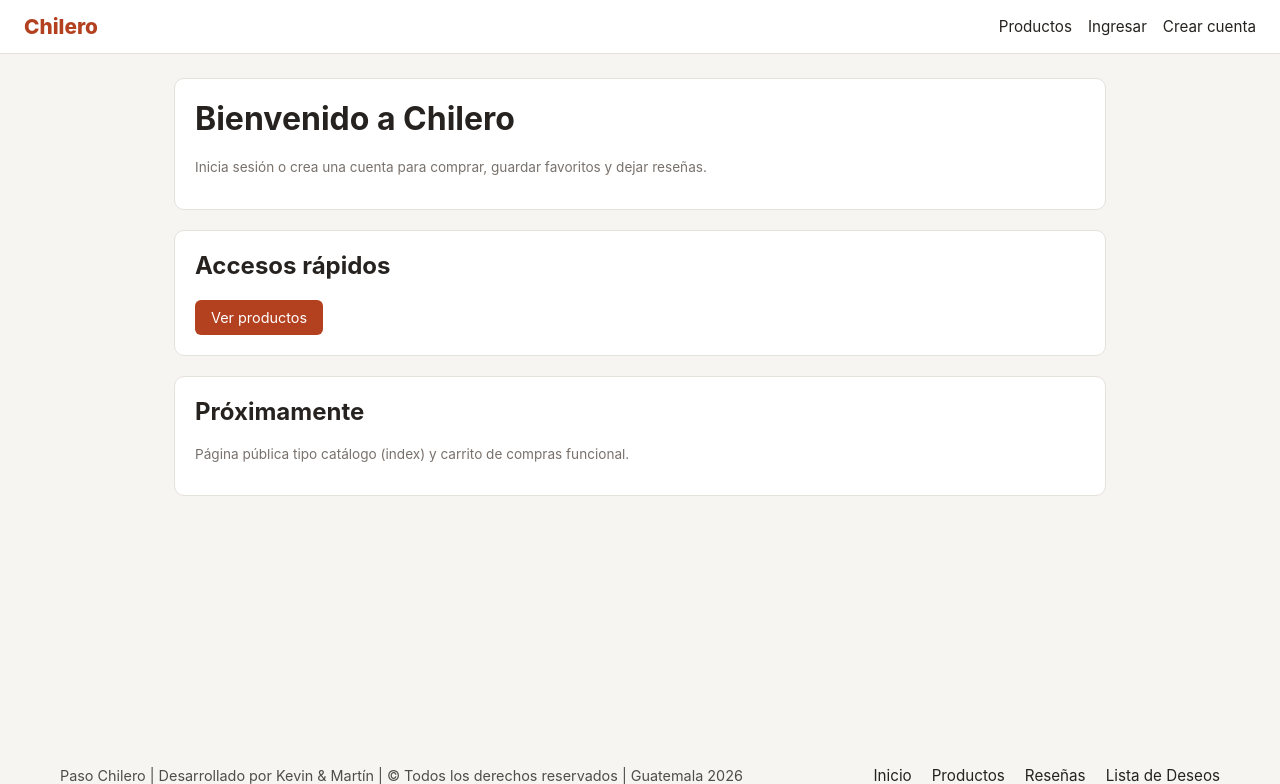
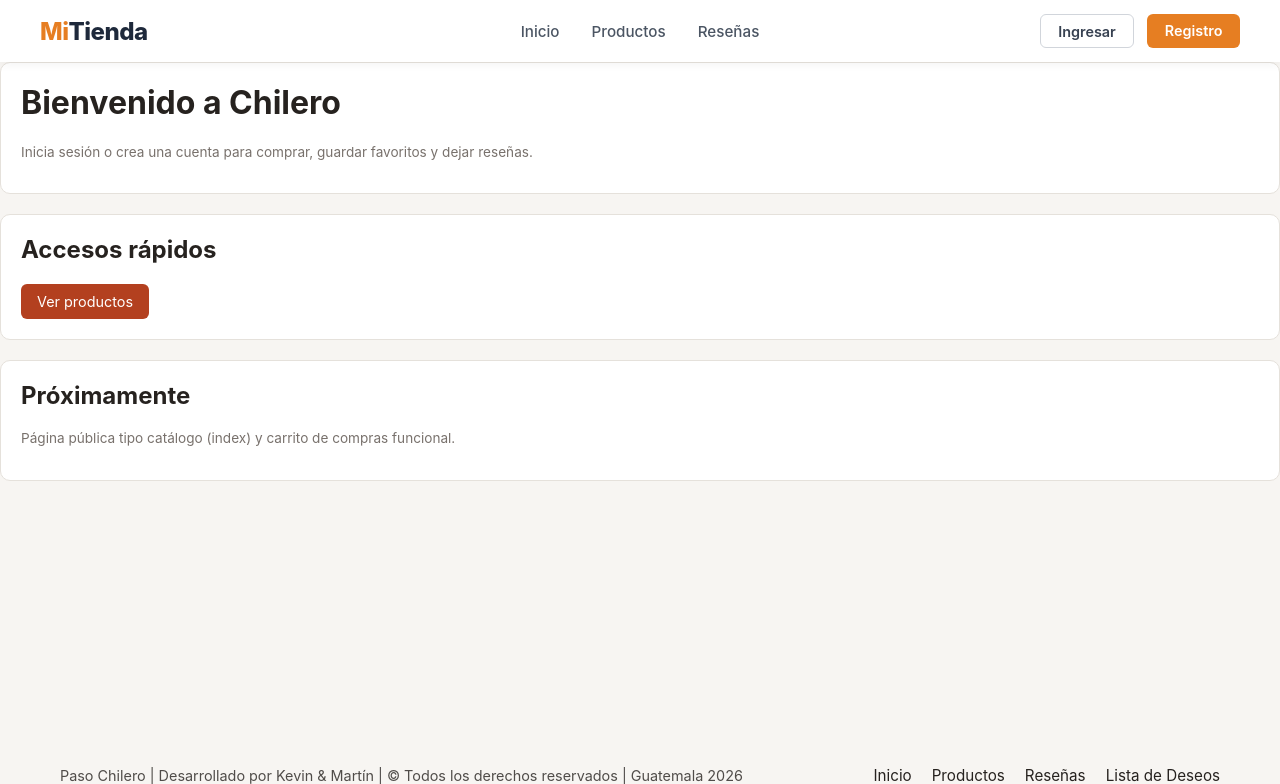
Before and after one commit to ejmgl-glitch/Proyecto_Final, a PHP site: page / in a window 1280 px wide. Shown: the top 784 px of the page. Run offline with PHP 8.4, Linux system fonts and the light colour scheme.

Commit message:
Creacion de componente header (React)

```diff
--- /dev/null
+++ b/assets/js/components/Header.jsx
@@ -0,0 +1,117 @@
+const { useState } = React;
+
+const Header = ({ user, baseUrl = '/' }) => {
+    const [isMenuOpen, setIsMenuOpen] = useState(false);
+
+    const toggleMenu = () => {
+        setIsMenuOpen(!isMenuOpen);
+    };
+
+    const cleanBase = baseUrl.endsWith('/') ? baseUrl : baseUrl + '/';
+
+    return (
+        <header className="main-navbar">
+            <div className="navbar-container">
+                {/* 1. Izquierda: Logotipo */}
+                <div className="navbar-brand-wrapper">
+                    <a href={`${cleanBase}index.php`} className="navbar-brand">
+                        <span className="brand-highlight">Mi</span>Tienda
+                    </a>
+                </div>
+
+                {/* Botón responsive para móviles */}
+                <button
+                    className="navbar-toggler"
+                    onClick={toggleMenu}
+                    aria-label="Alternar navegación"
+                >
+                    <span className="toggler-icon">{isMenuOpen ? '✕' : '☰'}</span>
+                </button>
+
+                {/* 2. Centro: Navegación */}
+                <nav className={`nav-menu ${isMenuOpen ? 'active' : ''}`}>
+                    <ul className="nav-list">
+                        <li className="nav-item">
+                            <a href={`${cleanBase}index.php`} className="nav-link">Inicio</a>
+                        </li>
+                        <li className="nav-item">
+                            <a href={`${cleanBase}productos/index.php`} className="nav-link">Productos</a>
+                        </li>
+                        <li className="nav-item">
+                            <a href={`${cleanBase}reviews/index.php`} className="nav-link">Reseñas</a>
+                        </li>
+
+                        {user && (
+                            <li className="nav-item">
+                                <a href={`${cleanBase}wishlist/index.php`} className="nav-link">Favoritos</a>
+                            </li>
+                        )}
+
+                        {user && (user.rol === 'admin' || user.role === 'admin') && (
+                            <li className="nav-item">
+                                <a href={`${cleanBase}usuarios/index.php`} className="nav-link badge-admin">
+                                    Usuarios
+                                </a>
+                            </li>
+                        )}
+                    </ul>
+
+                    {/* Autenticación en menú móvil */}
+                    <div className="mobile-auth-wrapper">
+                        {user ? (
+                            <div className="user-profile">
+                                <span className="user-greeting">
+                                    Hola, <strong>{user.nombre || user.username || 'Usuario'}</strong>
+                                </span>
+                                <a href={`${cleanBase}auth/logout.php`} className="btn-logout">
+                                    Salir
+                                </a>
+                            </div>
+                        ) : (
+                            <div className="auth-buttons">
+                                <a href={`${cleanBase}auth/login.php`} className="btn-login">Ingresar</a>
+                                <a href={`${cleanBase}auth/register.php`} className="btn-register">Registro</a>
+                            </div>
+                        )}
+                    </div>
+                </nav>
+
+                {/* 3. Derecha: Sesión y salida (Escritorio) */}
+                <div className="navbar-auth-wrapper">
+                    {user ? (
+                        <div className="user-profile">
+                            <span className="user-greeting">
+                                Hola, <strong>{user.nombre || user.username || 'Usuario'}</strong>
+                            </span>
+                            <a href={`${cleanBase}auth/logout.php`} className="btn-logout">
+                                Salir
+                            </a>
+                        </div>
+                    ) : (
+                        <div className="auth-buttons">
+                            <a href={`${cleanBase}auth/login.php`} className="btn-login">Ingresar</a>
+                            <a href={`${cleanBase}auth/register.php`} className="btn-register">Registro</a>
+                        </div>
+                    )}
+                </div>
+            </div>
+        </header>
+    );
+};
+
+const headerRootElement = document.getElementById('react-header');
+
+if (headerRootElement) {
+    const rawUserData = headerRootElement.getAttribute('data-user');
+    const baseUrlData = headerRootElement.getAttribute('data-baseurl') || '/';
+
+    let parsedUser = null;
+    try {
+        parsedUser = rawUserData ? JSON.parse(rawUserData) : null;
+    } catch (e) {
+        console.error("Error parseando datos de usuario en Header:", e);
+    }
+
+    const root = ReactDOM.createRoot(headerRootElement);
+    root.render(<Header user={parsedUser} baseUrl={baseUrlData} />);
+}
--- a/assets/style.css
+++ b/assets/style.css
@@ -115,7 +115,7 @@ textarea { resize: vertical; min-height: 70px; }
 
 
 
-/* FOOTER */
+/* FOOTER (REACT) */
 #react-footer-root {
     position: fixed !important;
     bottom: 0;
@@ -123,3 +123,198 @@ textarea { resize: vertical; min-height: 70px; }
     width: 100%;
     z-index: 1000;
 }
+
+
+
+
+
+/* HEADER (REACT)*/
+.main-navbar {
+    background-color: #ffffff;
+    box-shadow: 0 2px 10px rgba(0, 0, 0, 0.05);
+    position: sticky;
+    top: 0;
+    z-index: 1000;
+    width: 100%;
+}
+
+.navbar-container {
+    width: 100%;
+    box-sizing: border-box;
+    padding: 0.9rem 2.5rem;
+    display: grid;
+    grid-template-columns: 1fr auto 1fr;
+    align-items: center;
+}
+
+.navbar-brand-wrapper {
+    justify-self: start;
+}
+
+.navbar-brand {
+    font-size: 1.5rem;
+    font-weight: 800;
+    text-decoration: none;
+    color: #1e293b;
+    letter-spacing: -0.5px;
+}
+
+.brand-highlight {
+    color: #e67e22;
+}
+
+.nav-menu {
+    justify-self: center;
+}
+
+.nav-list {
+    list-style: none;
+    display: flex;
+    align-items: center;
+    gap: 2rem;
+    margin: 0;
+    padding: 0;
+}
+
+.nav-link {
+    text-decoration: none;
+    color: #4b5563;
+    font-size: 0.95rem;
+    font-weight: 500;
+    transition: color 0.2s ease;
+}
+
+.nav-link:hover {
+    color: #e67e22;
+}
+
+.badge-admin {
+    background-color: #fcefe7;
+    color: #d35400 !important;
+    padding: 0.25rem 0.6rem;
+    border-radius: 4px;
+    font-weight: 600;
+}
+
+/* 3. Derecha */
+.navbar-auth-wrapper {
+    justify-self: end;
+    display: flex;
+    align-items: center;
+}
+
+.user-profile {
+    display: flex;
+    align-items: center;
+    gap: 1rem;
+}
+
+.user-greeting {
+    font-size: 0.95rem;
+    color: #374151;
+}
+
+.auth-buttons {
+    display: flex;
+    gap: 0.8rem;
+}
+
+.btn-login, .btn-register, .btn-logout {
+    text-decoration: none;
+    padding: 0.45rem 1.1rem;
+    border-radius: 6px;
+    font-size: 0.9rem;
+    font-weight: 600;
+    transition: all 0.2s ease;
+    display: inline-block;
+}
+
+.btn-login {
+    color: #374151;
+    border: 1px solid #d1d5db;
+}
+
+.btn-login:hover {
+    background-color: #f3f4f6;
+}
+
+.btn-register {
+    background-color: #e67e22;
+    color: #ffffff;
+}
+
+.btn-register:hover {
+    background-color: #d35400;
+}
+
+.btn-logout {
+    background-color: #fee2e2;
+    color: #dc2626;
+}
+
+.btn-logout:hover {
+    background-color: #fecaca;
+}
+
+.navbar-toggler {
+    display: none;
+    background: none;
+    border: none;
+    font-size: 1.6rem;
+    cursor: pointer;
+    color: #374151;
+}
+
+.mobile-auth-wrapper {
+    display: none;
+}
+
+@media (max-width: 850px) {
+    .navbar-container {
+        display: flex;
+        justify-content: space-between;
+        padding: 0.8rem 1.2rem;
+    }
+
+    .navbar-toggler {
+        display: block;
+    }
+
+    .navbar-auth-wrapper {
+        display: none;
+    }
+
+    .nav-menu {
+        position: absolute;
+        top: 100%;
+        left: 0;
+        width: 100%;
+        background-color: #ffffff;
+        flex-direction: column;
+        align-items: flex-start;
+        padding: 1.5rem;
+        box-sizing: border-box;
+        border-top: 1px solid #f3f4f6;
+        box-shadow: 0 4px 6px -1px rgba(0, 0, 0, 0.1);
+        display: none;
+    }
+
+    .nav-menu.active {
+        display: flex;
+    }
+
+    .nav-list {
+        flex-direction: column;
+        align-items: flex-start;
+        width: 100%;
+        gap: 1.2rem;
+    }
+
+    .mobile-auth-wrapper {
+        display: block;
+        width: 100%;
+        margin-top: 1.5rem;
+        padding-top: 1.2rem;
+        border-top: 1px solid #f3f4f6;
+    }
+}
--- a/includes/header.php
+++ b/includes/header.php
@@ -1,36 +1,44 @@
 <?php
-$user = currentUser();
-$role = currentRole();
+if (session_status() === PHP_SESSION_NONE) {
+    session_start();
+}
+
+$user_session = null;
+if (isset($_SESSION['user'])) {
+    $user_session = $_SESSION['user'];
+} elseif (isset($_SESSION['usuario'])) {
+    $user_session = $_SESSION['usuario'];
+} elseif (isset($_SESSION['user_id'])) {
+    $user_session = [
+        'id' => $_SESSION['user_id'],
+        'nombre' => $_SESSION['nombre'] ?? $_SESSION['username'] ?? 'Usuario',
+        'rol' => $_SESSION['rol'] ?? $_SESSION['role'] ?? 'cliente'
+    ];
+}
+
+$base_url = defined('BASE_URL') ? BASE_URL : '/';
 ?>
 <!DOCTYPE html>
 <html lang="es">
 <head>
-<meta charset="UTF-8">
-<meta name="viewport" content="width=device-width, initial-scale=1.0">
-<title><?= isset($pageTitle) ? h($pageTitle) . ' · ' : '' ?>Chilero</title>
-<link rel="stylesheet" href="<?= url('/assets/style.css') ?>">
+    <meta charset="UTF-8">
+    <meta name="viewport" content="width=device-width, initial-scale=1.0">
+    <title><?php echo $page_title ?? 'Mi Tienda Online'; ?></title>
+    <link rel="stylesheet" href="<?php echo rtrim($base_url, '/'); ?>/assets/style.css">
+    <script src="https://unpkg.com/react@18/umd/react.development.js" crossorigin></script>
+    <script src="https://unpkg.com/react-dom@18/umd/react-dom.development.js" crossorigin></script>
+    <script src="https://unpkg.com/@babel/standalone/babel.min.js"></script>
 </head>
 <body>
-<header class="topbar">
-    <a href="<?= url('/index.php') ?>" class="brand">Chilero</a>
-    <nav>
-        <a href="<?= url('/productos/index.php') ?>">Productos</a>
-        <?php if (isLoggedIn()): ?>
-            <a href="<?= url('/wishlist/index.php') ?>">Mi wishlist</a>
-            <?php if (hasRole(['admin','trabajador'])): ?>
-                <a href="<?= url('/usuarios/index.php') ?>">Usuarios</a>
-            <?php endif; ?>
-            <a href="<?= url('/usuarios/edit.php?id=' . (int)$user['id']) ?>">Mi perfil</a>
-            <span class="role-badge role-<?= h($role) ?>"><?= h($role) ?></span>
-            <a href="<?= url('/auth/logout.php') ?>">Salir</a>
-        <?php else: ?>
-            <a href="<?= url('/auth/login.php') ?>">Ingresar</a>
-            <a href="<?= url('/auth/register.php') ?>">Crear cuenta</a>
-        <?php endif; ?>
-    </nav>
-</header>
-<main class="container">
-<?php if (!empty($_SESSION['flash'])): ?>
-    <div class="flash flash-<?= h($_SESSION['flash']['type']) ?>"><?= h($_SESSION['flash']['msg']) ?></div>
-    <?php unset($_SESSION['flash']); ?>
-<?php endif; ?>
+    <div
+        id="react-header"
+        data-user='<?php echo htmlspecialchars(json_encode($user_session), ENT_QUOTES, 'UTF-8'); ?>'
+        data-baseurl="<?php echo htmlspecialchars($base_url, ENT_QUOTES, 'UTF-8'); ?>"
+    ></div>
+
+    <script
+        type="text/babel"
+        src="<?php echo rtrim($base_url, '/'); ?>/assets/js/components/Header.jsx">
+    </script>
+
+    <main class="main-content">
```
